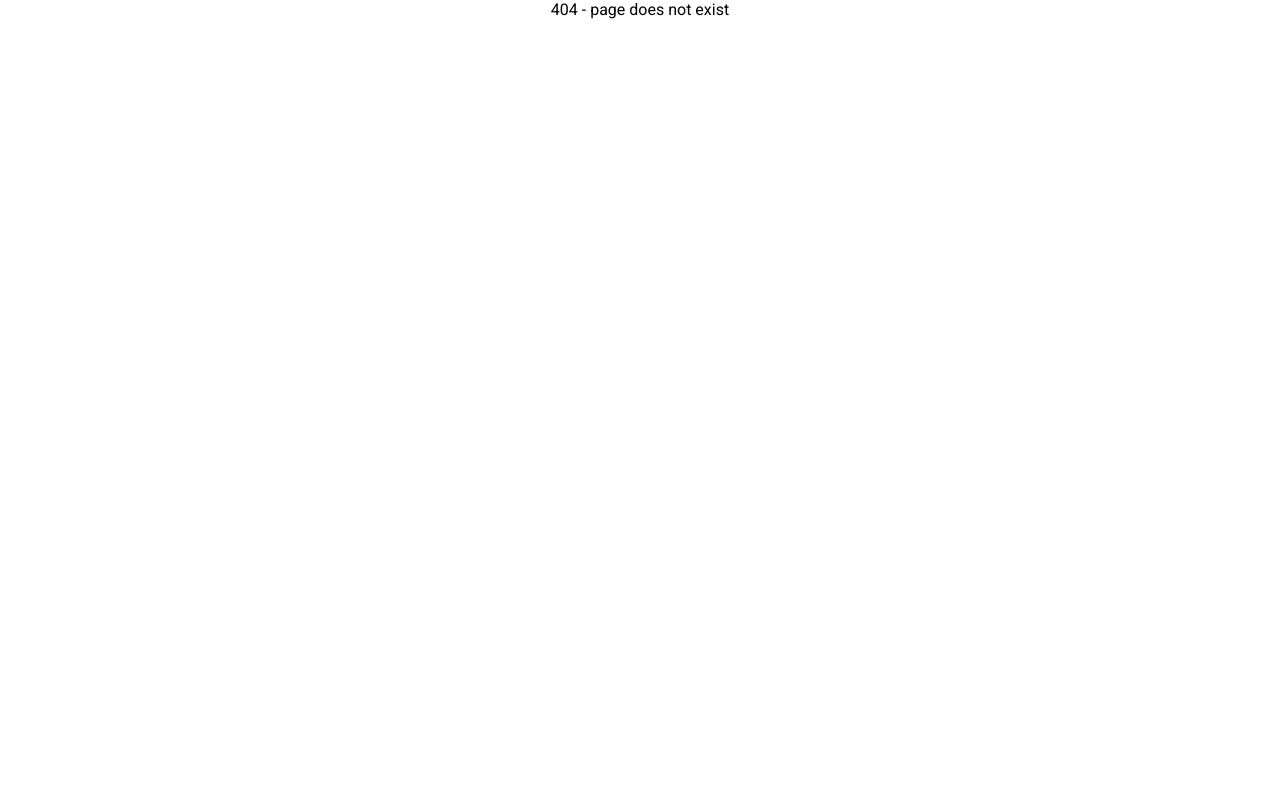
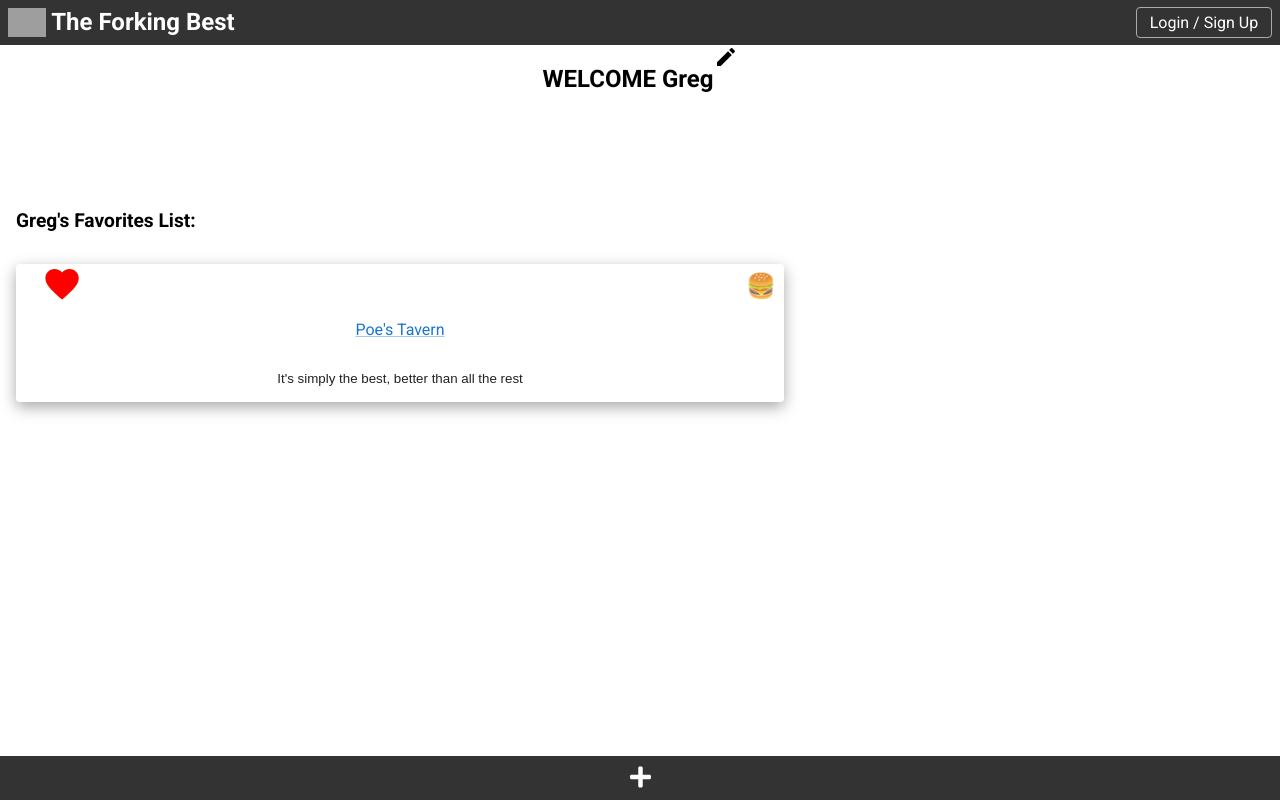
Before and after one commit to BlakeIngle/JRS-group-project-March-2022, a React (Create React App) app in the folder group-project/: page /user in a window 1280 px wide. Before the commit this address had no page. Built offline with nearby package versions, Linux system fonts and the light colour scheme; grey boxes are pictures that could not be loaded.

Commit message:
Added the user route and page with the material ui lib

```diff
--- a/group-project/src/App.js
+++ b/group-project/src/App.js
@@ -6,6 +6,7 @@ import HomePage from './components/HomePage/HomePage';
 import RestaurantCard from './components/RestaurantCard/RestaurantCard';
 import FoodMap from './components/Map/FoodMap';
 import DishPage from './components/DishPage/DishPage';
+import UserPage from './components/UserPage/UserPage';
 
 function App() {
   return (
@@ -18,6 +19,7 @@ function App() {
             <Route path="review" element={<RestaurantCard />}></Route>
             <Route path="signup" element={<SignUpPage />}></Route>
             <Route path="map" element={<FoodMap />}></Route>
+            <Route path="user" element={<UserPage />}></Route>
           </Route>
           <Route path="*" element={<div>404 - page does not exist</div>}></Route>
         </Routes>
--- /dev/null
+++ b/group-project/src/components/UserPage/UserPage.css
@@ -0,0 +1,32 @@
+.userPage-root{
+    margin: 0;
+    padding: 0;
+
+}
+.userPage-root .userPage{
+    position: relative;
+    font-weight: bolder;
+    display: flex;
+    justify-content: center;
+}
+
+
+.userPage-root .favorites{
+    margin-top: 5rem;
+    padding: 1rem;
+    display: flex;
+    flex-direction: row;
+
+    font-size: larger;
+    font-weight: bolder;
+
+}
+
+.userPage-root .favoritesBox .icon{
+    font-size: x-large;
+
+    position: absolute;
+    right: .5rem;
+    top: .5rem;
+
+}
--- /dev/null
+++ b/group-project/src/components/UserPage/UserPage.js
@@ -0,0 +1,61 @@
+import React from "react";
+import FavoriteIcon from "@mui/icons-material/Favorite";
+import { Card, CardActionArea, CardContent, Link } from "@mui/material";
+import EditIcon from "@mui/icons-material/Edit";
+import { Emojis } from "../../assets/DishIcon";
+import "./UserPage.css";
+
+export default function UserPage() {
+  let review = {
+    userId: "1",
+    userName: "Greg",
+    body: "It's simply the best, better than all the rest",
+    restaurantName: "Poe's Tavern",
+  };
+
+  return (
+    <div className="userPage-root">
+      <div className="userPage">
+        <h2>WELCOME {review.userName}</h2>
+        <EditIcon
+          sx={{
+            display: "flex",
+            alignContent: "right",
+            justifyContent: "right",
+          }}
+        />
+      </div>
+      <div className="favorites">{review.userName}'s Favorites List: </div>
+      <div className="favoritesBox">
+        <Card
+          sx={{
+            margin: "1rem",
+            width: "60%",
+            backgroundColor: "#ffffff88",
+            boxShadow: "rgba(0, 0, 0, 0.35) 0px 5px 15px",
+          }}
+        >
+          <CardActionArea>
+            <FavoriteIcon
+              className="favoriteIcon"
+              sx={{ fontSize: 40, color: "red", display: "flex", width: "12%" }}
+            />
+            <div className="icon">{Emojis.burger}</div>
+          </CardActionArea>
+          <CardContent>
+            <Link
+              href="https://www.poestavern.com/"
+              target="_blank"
+              rel="noopener"
+            >
+              {review.restaurantName}
+            </Link>
+          </CardContent>
+          <CardActionArea sx={{ padding: "1rem" }}>
+            {review.body}
+          </CardActionArea>
+        </Card>
+      </div>
+    </div>
+  );
+}
```
